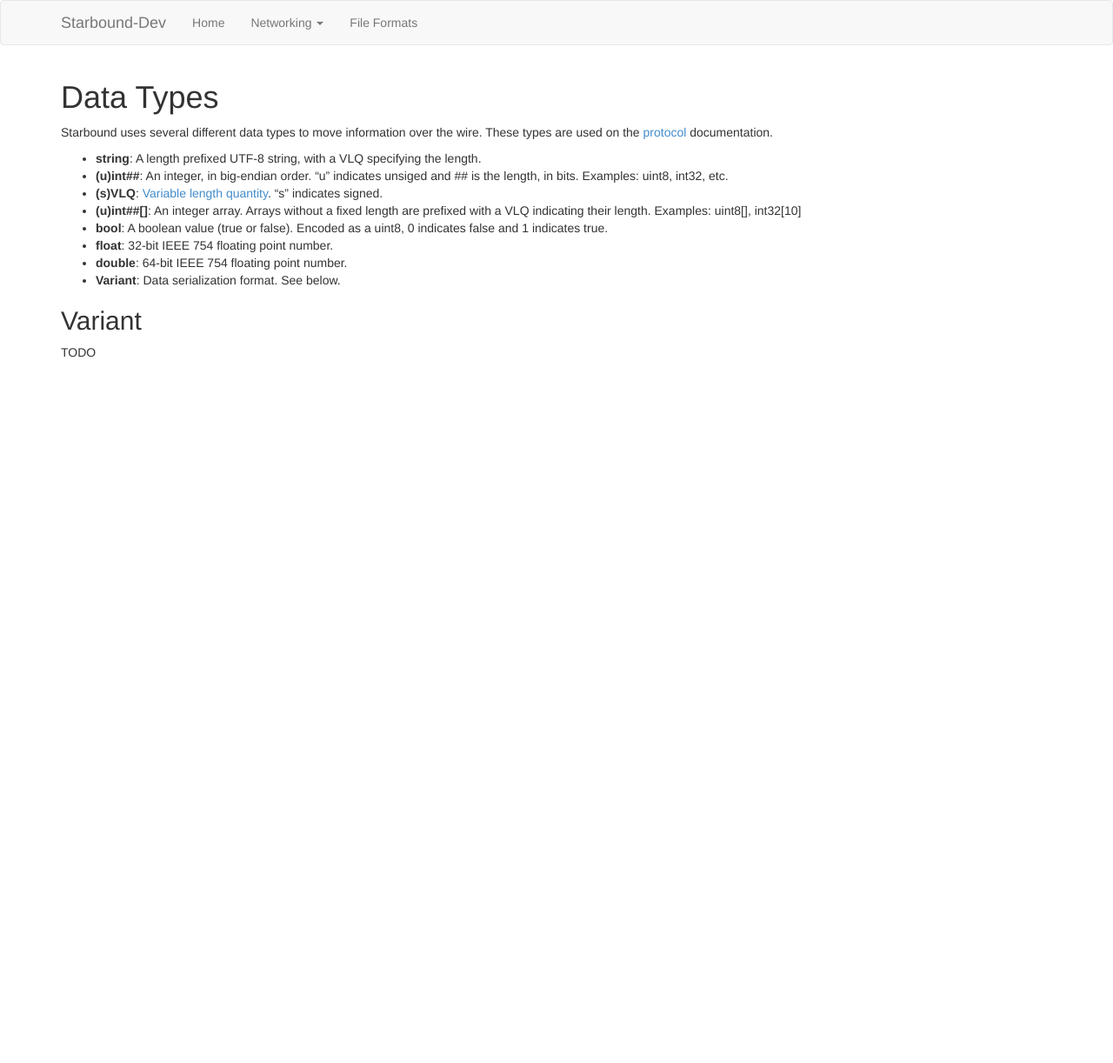
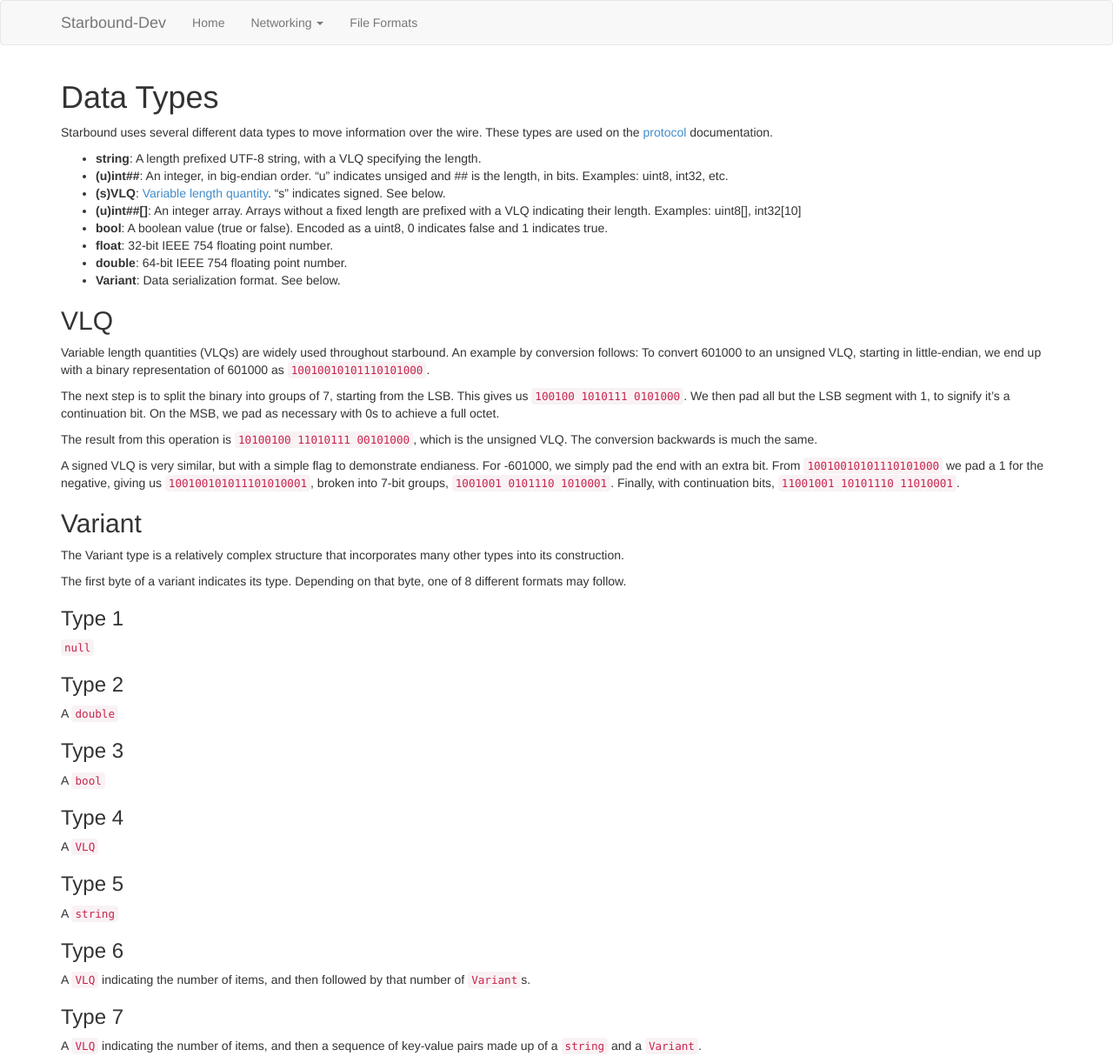
Before and after one commit to ddevault/starbound-dev, a Jekyll site: the page built from networking/data-types.md, in a window 1280 px wide. Shown: the whole page at 87% size. Built offline with Jekyll 4.4.1, drawn with Linux system fonts in a browser that asks for light colours; Markdown is read by kramdown in place of the engine named in the settings; before the commit the page ends 900 px from its top, so only the background shows below that.

Commit message:
Added descriptions for both VLQ and Variant data types.

```diff
--- a/networking/data-types.md
+++ b/networking/data-types.md
@@ -9,13 +9,48 @@ Starbound uses several different data types to move information over the wire. T
 
 * **string**: A length prefixed UTF-8 string, with a VLQ specifying the length.
 * **(u)int##**: An integer, in big-endian order. "u" indicates unsiged and ## is the length, in bits. Examples: uint8, int32, etc.
-* **(s)VLQ**: [Variable length quantity](https://en.wikipedia.org/wiki/Variable-length_quantity). "s" indicates signed.
+* **(s)VLQ**: [Variable length quantity](https://en.wikipedia.org/wiki/Variable-length_quantity). "s" indicates signed. See below.
 * **(u)int##[]**: An integer array. Arrays without a fixed length are prefixed with a VLQ indicating their length. Examples: uint8[], int32[10]
 * **bool**: A boolean value (true or false). Encoded as a uint8, 0 indicates false and 1 indicates true.
 * **float**: 32-bit IEEE 754 floating point number.
 * **double**: 64-bit IEEE 754 floating point number.
 * **Variant**: Data serialization format. See below.
 
+
+## VLQ
+
+Variable length quantities (VLQs) are widely used throughout starbound. An example by conversion follows:
+To convert 601000 to an unsigned VLQ, starting in little-endian, we end up with a binary representation of 601000 as `10010010101110101000`.
+
+The next step is to split the binary into groups of 7, starting from the LSB. This gives us `100100 1010111 0101000`. We then pad all but the LSB segment with 1, to signify it's a continuation bit. On the MSB, we pad as necessary with 0s to achieve a full octet.
+
+The result from this operation is `10100100 11010111 00101000`, which is the unsigned VLQ. The conversion backwards is much the same.
+
+A signed VLQ is very similar, but with a simple flag to demonstrate endianess. For -601000, we simply pad the end with an extra bit. From `10010010101110101000` we pad a 1 for the negative, giving us `100100101011101010001`, broken into 7-bit groups, `1001001 0101110 1010001`. Finally, with continuation bits, `11001001 10101110 11010001`.
+
 ## Variant
 
-TODO
+The Variant type is a relatively complex structure that incorporates many other types into its construction.
+
+The first byte of a variant indicates its type. Depending on that byte, one of 8 different formats may follow.
+
+### Type 1
+`null`
+
+### Type 2
+A `double`
+
+### Type 3
+A `bool`
+
+### Type 4
+A `VLQ`
+
+### Type 5
+A `string`
+
+### Type 6
+A `VLQ` indicating the number of items, and then followed by that number of `Variant`s.
+
+### Type 7
+A `VLQ` indicating the number of items, and then a sequence of key-value pairs made up of a `string` and a `Variant`.
```
